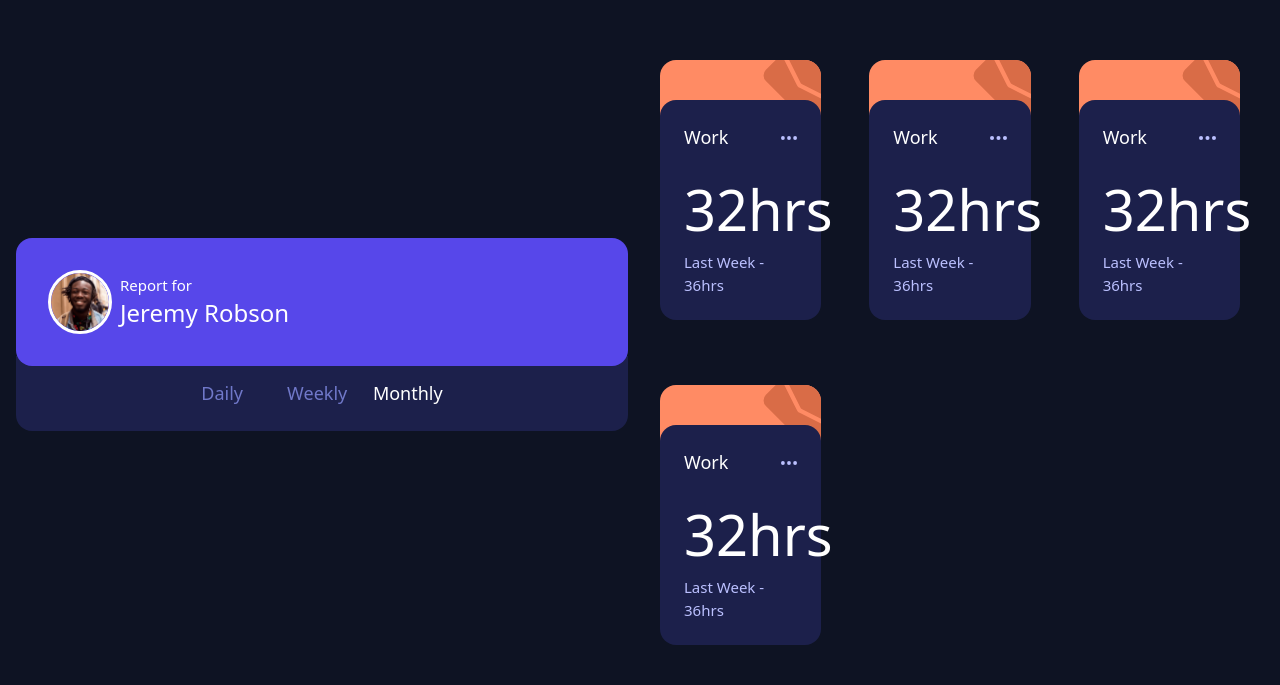
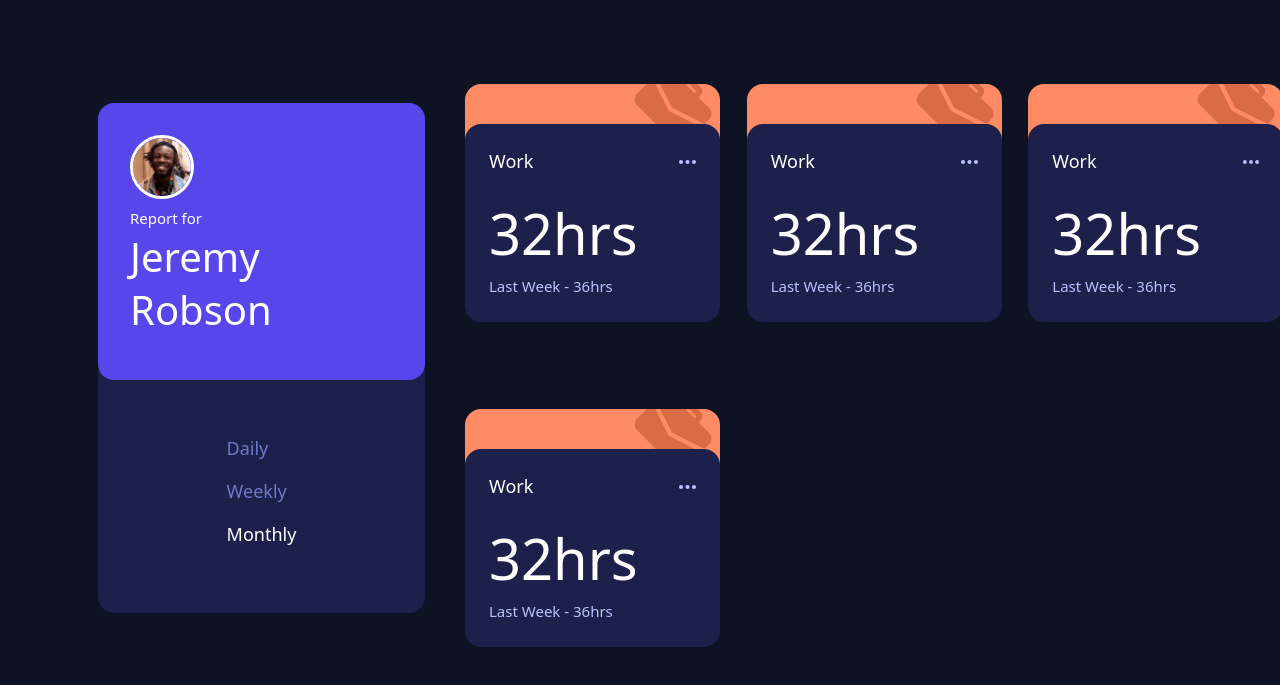
Before and after one commit to NarelaCamara/time-tracking-dashboard, a React (Vite) app: page / in a window 1280 px wide. Shown: the part 103-788 px from the top of the page. Built offline with nearby package versions, Linux system fonts and the light colour scheme.

Commit message:
feat: maquetado

```diff
--- a/src/App.tsx
+++ b/src/App.tsx
@@ -26,9 +26,9 @@ function App() {
   ];
   return (
     <>
-      <div className="h-screen flex flex-col lg:flex-row  md:items-center bg-[#0E1323] px-4 pt-16">
-        <div className="flex flex-col relative md:w-[612px]">
-          <div className="p-8 min-w-[327px] flex items-center gap-2 bg-[#5747EA] rounded-2xl relative top-[10px] ">
+      <div className="h-screen flex flex-col lg:flex-row m-6 md:items-center lg:justify-center bg-[#0E1323] px-4 pt-16">
+        <div className="flex flex-col relative md:w-[612px] lg:h-[520px] lg:w-[255px]">
+          <div className="p-8 min-w-[327px] flex lg:flex-col items-start gap-2 bg-[#5747EA] rounded-2xl relative top-[10px] lg:h-full lg:p-8">
             <img
               src={jeremy}
               className="h-16 border-white border-3 rounded-full"
@@ -36,14 +36,16 @@ function App() {
             />
             <div className="flex flex-col items-start">
               <p className="text-[15px] text-white">Report for</p>
-              <h2 className="text-2xl text-white">Jeremy Robson</h2>
+              <h2 className="text-2xl lg:text-[40px] text-white">
+                Jeremy Robson
+              </h2>
             </div>
           </div>
 
           <Menu />
         </div>
 
-        <div className="grid grid-cols-3 grid-rows-0 gap-4 md:w-[612px]">
+        <div className="grid  md:grid-cols-3  grid-rows-0 gap-4 md:w-[612px] lg:w-auto lg:max-w-[829px] lg:relative lg:-right-20">
           {cards.map((e) => (
             <Card key={e.title} />
           ))}
--- a/src/components/card/Card.tsx
+++ b/src/components/card/Card.tsx
@@ -4,7 +4,7 @@ import work from "../../assets/icon-work.svg";
 
 export const Card: React.FC = () => {
   return (
-    <div className="relative flex flex-col min-w-[327px] md:min-h-[213px] md:min-w-auto my-12 lg:ml-8">
+    <div className="relative flex flex-col min-w-[327px] md:min-h-[213px] md:min-w-auto my-12 lg:ml-8 lg:w-[255px]">
       {/* Fondo con el ícono */}
       <div className="p-6 flex items-center gap-4 bg-[#FF8B64] rounded-2xl mb-8 overflow-hidden">
         <img
--- a/src/components/menu/Menu.tsx
+++ b/src/components/menu/Menu.tsx
@@ -11,8 +11,8 @@ type RutineType = (typeof Rutine)[keyof typeof Rutine];
 export const Menu = () => {
   const [rutine, setRutine] = useState<RutineType>(Rutine.Monthly);
   return (
-    <div className="min-w-[327px]  flex items-center justify-center  gap-6 bg-[#1C204B] rounded-b-2xl ">
-      <div className="grid grid-cols-3 gap-4 p-6 relative">
+    <div className="min-w-[327px]  flex items-center justify-center  gap-6 bg-[#1C204B] rounded-b-2xl lg:h-full ">
+      <div className="grid grid-cols-3 lg:grid-cols-1 gap-4 p-6 relative">
         <h3
           onClick={() => setRutine(Rutine.Daily)}
           className={`${
```
